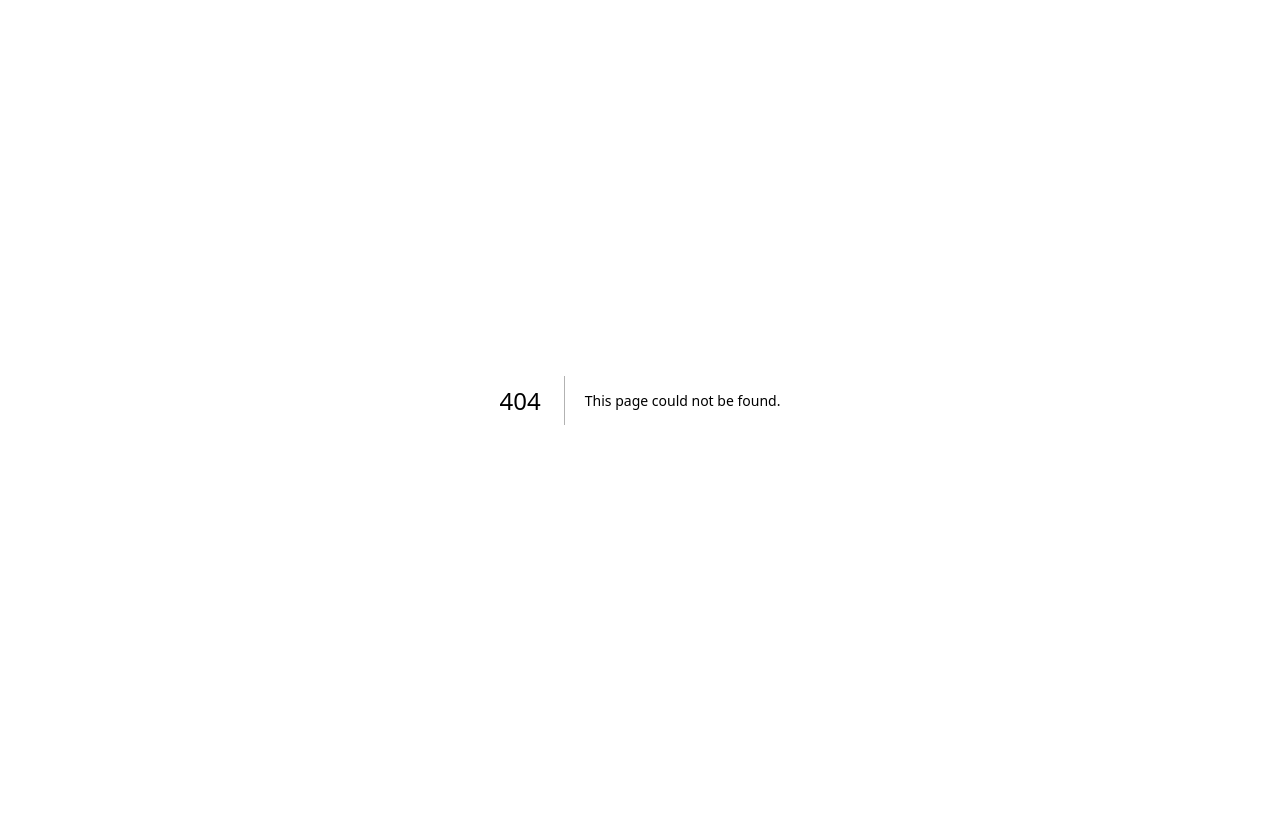
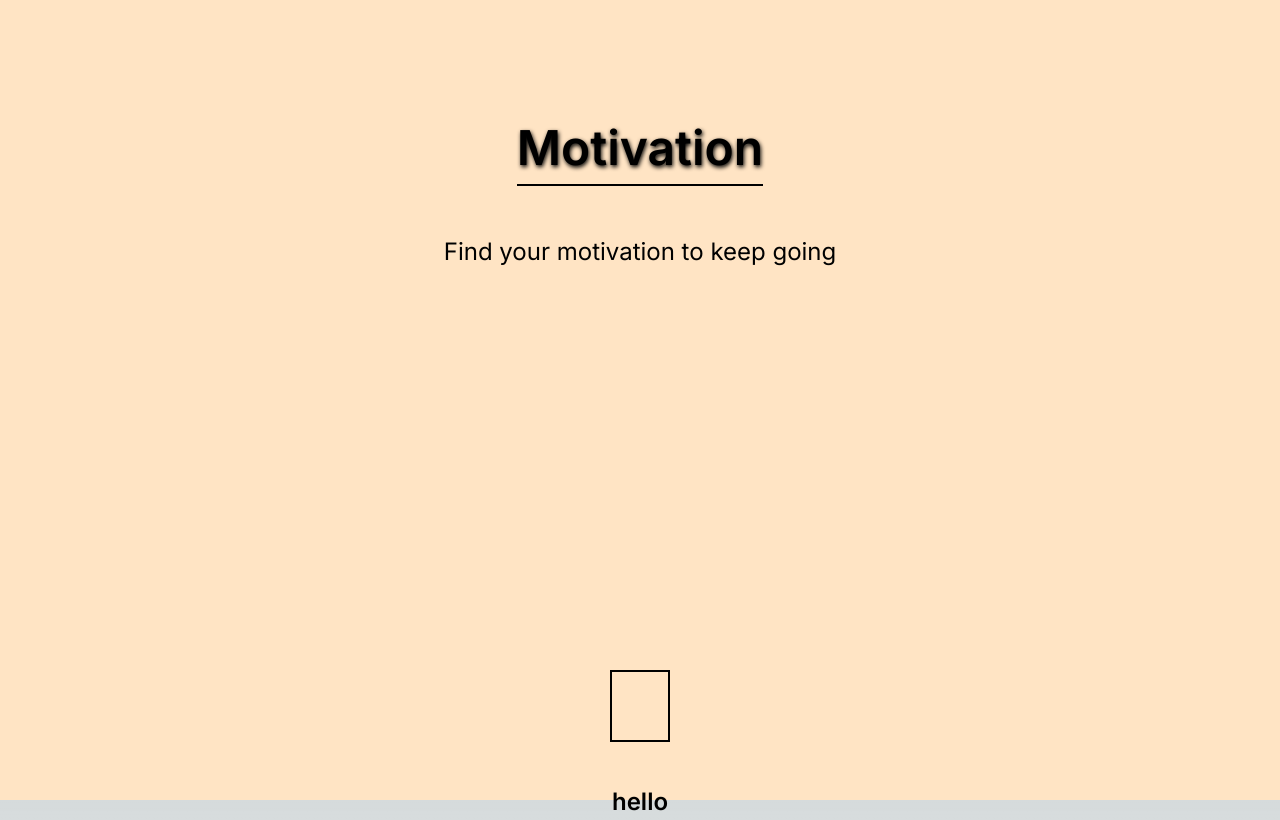
Before and after one commit to alisaeed10/sparkHacks2, a Next.js app: page /Motivation in a window 1280 px wide. Before the commit this address had no page. Built offline with nearby package versions, Linux system fonts and the light colour scheme; no server answers.

Commit message:
working on api

```diff
--- /dev/null
+++ b/app/Motivation/QuoteGenerator.tsx
@@ -0,0 +1,33 @@
+"use client"
+import { use, useEffect, useState } from "react";
+import './motivation.css';
+
+const openAi = process.env.OPEN_AI_API_KEY;
+export function QuoteGenerator() {
+    console.log(openAi);
+    const [quote, setQuote] = useState("");
+    useEffect(() => {
+        const generateQuote = async () => {
+            const res = await fetch("https://api.openai.com/v1/chat/completions",{
+            method: "POST",
+            headers: {
+                "Content-Type": "application/json",
+                "Authorization": `Bearer ${openAi}`
+            },
+            body: JSON.stringify({
+                model: "gpt-3.5-turbo",
+                message: [{role: "system", content: "give me a quote that will help a person get positively motivated to go to the gym. keep it one sentence long."}]
+            })
+            })
+            const data = await res.json();
+            setQuote(data.content);
+            console.log(data.content);
+        }
+        generateQuote();
+    }, []);
+  return (
+    <div className="quote-conatiner">
+      <p className="quote">hello {quote}</p>
+    </div>
+  );
+}
--- /dev/null
+++ b/app/Motivation/motivation.css
@@ -0,0 +1,56 @@
+.motivation{
+    background-color: bisque;
+    height: 100vh;
+}
+.motivation-container {
+    display: flex;
+    flex-direction: column;
+    align-items: center;
+    justify-content: center;
+    color: rgb(0, 0, 0);
+}
+.motivation-title-container{
+    display: flex;
+    flex-direction: column;
+    align-items: center;
+    justify-content: center;
+    margin-top: 2rem;
+    position: relative;
+    top: 5rem;
+    right: 0%;
+}
+.motivation-title{
+    font-size: 3rem;
+    font-weight: 600;
+    border-bottom: 2px solid rgb(0, 0, 0);
+    text-shadow: 1px 2px 4px #000000;
+}
+.motivation-subtitle{
+    font-size: 1.5rem;
+    margin-top: 3rem;
+}
+.motivation-choice-container{
+    display: flex;
+    align-items: center;
+    gap: 10rem;
+    position: relative;
+    top: 10rem;
+
+}
+.motivation-choice-title{
+    font-size: 2rem;
+    font-weight: 600;
+    border-bottom: 2px solid rgb(14, 13, 13);
+}
+.motivation-content-container{
+    border: 2px solid black;
+    position: relative;
+    top: 30rem;
+}
+.quote{
+    font-size: 1.5rem;
+    font-weight: 600;
+    margin-top: 2rem;
+    position: relative;
+    top: 5rem;
+}
--- /dev/null
+++ b/app/Motivation/page.tsx
@@ -0,0 +1,19 @@
+import './motivation.css';
+import { QuoteGenerator } from './QuoteGenerator';
+
+export default function Motivation() {
+  return (
+    <main className='motivation'>
+      <div className='motivation-container'>
+        <div className="motivation-title-container">
+          <p className='motivation-title'>Motivation</p>
+          <p className='motivation-subtitle'>Find your motivation to keep going</p>
+        </div>
+        <div className='motivation-content-container'>
+          <QuoteGenerator />
+        </div>
+      </div>
+
+    </main>
+  );
+}
--- a/package.json
+++ b/package.json
@@ -12,6 +12,7 @@
     "@emotion/react": "^11.11.3",
     "@emotion/styled": "^11.11.0",
     "next": "14.1.0",
+    "openai": "^4.27.0",
     "react": "^18",
     "react-dom": "^18",
     "react-scroll": "^1.9.0",
```
Also changed, not shown: 2 other files (tests, documents, lock files or other folders).
